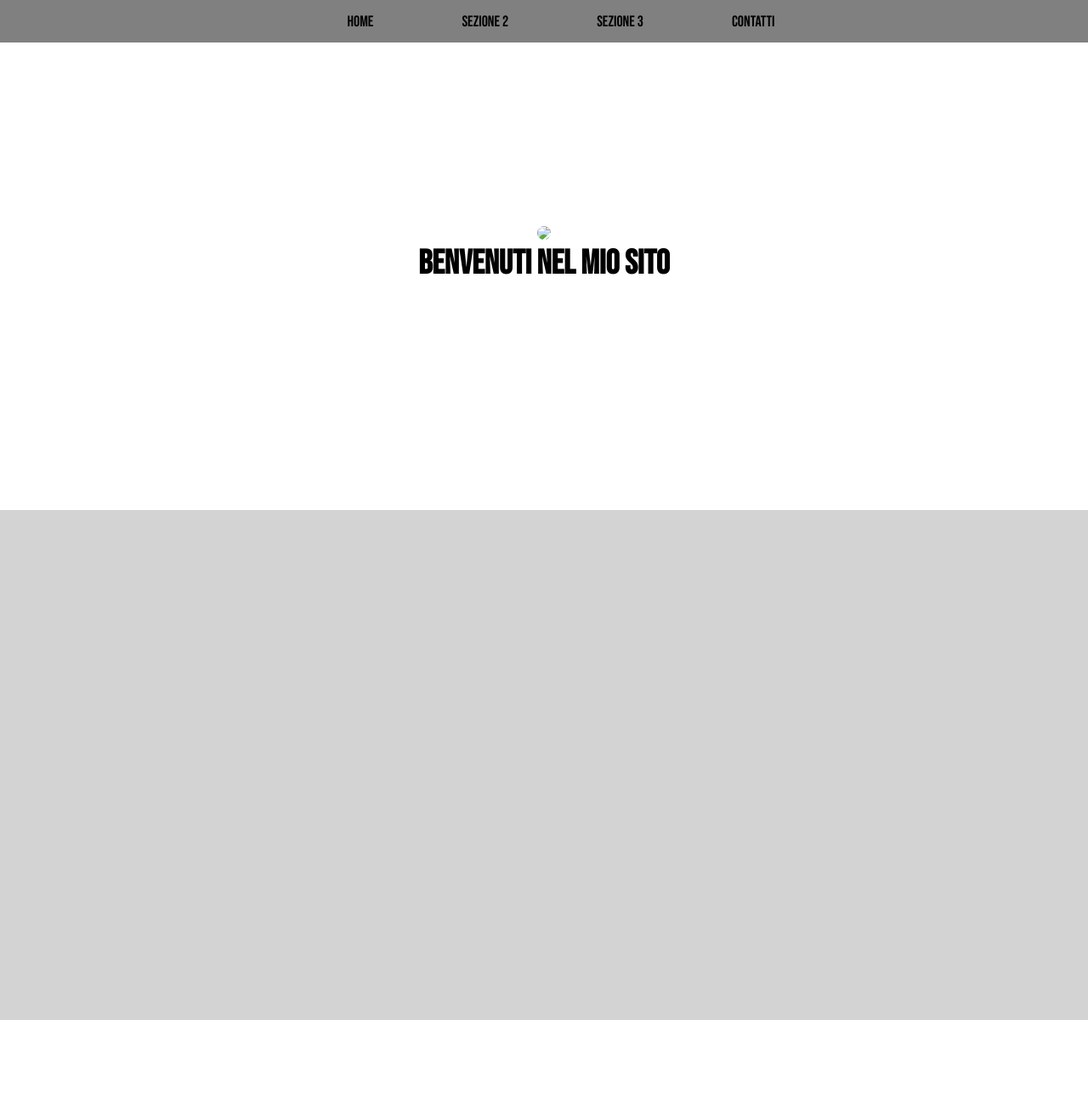
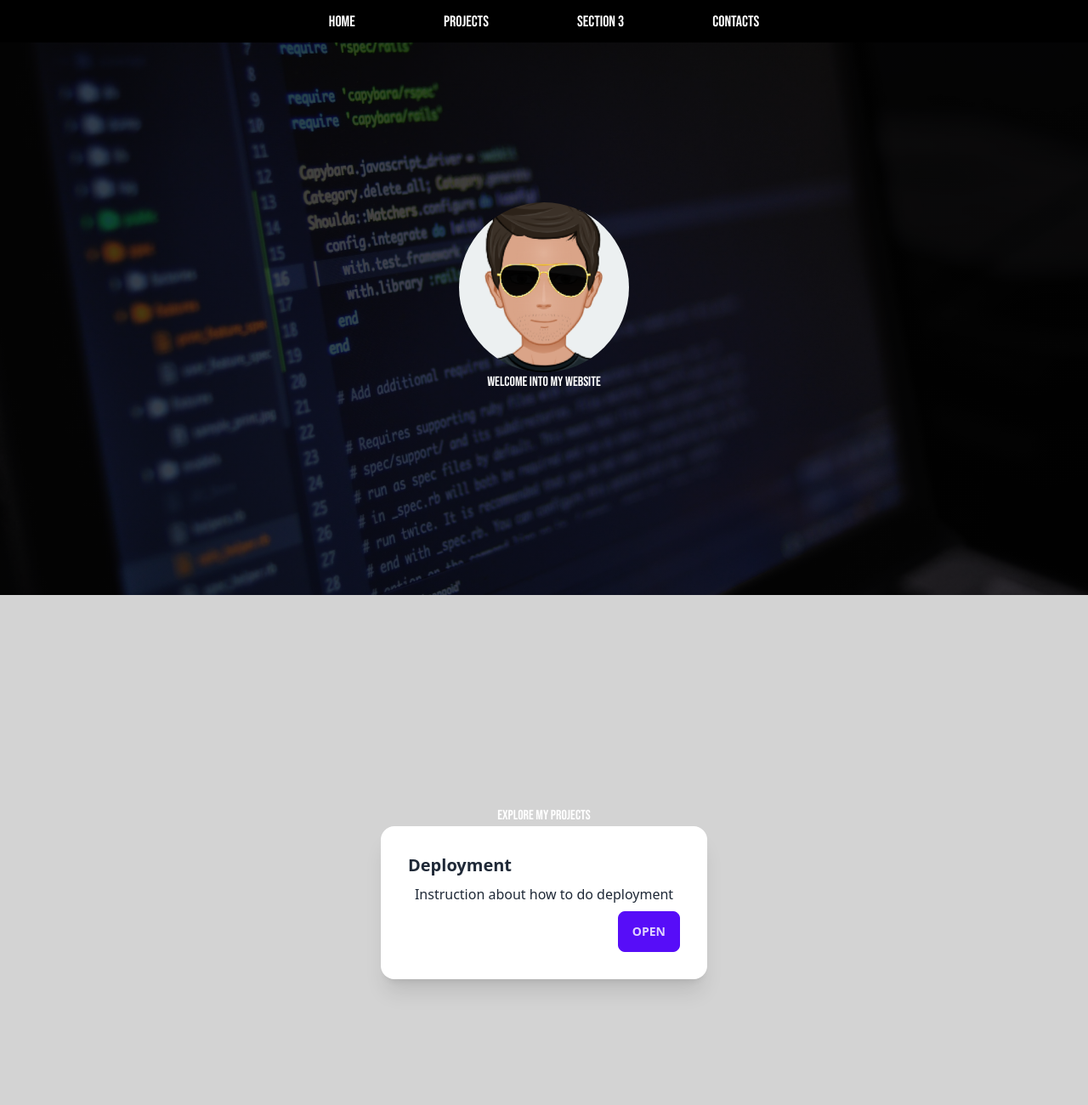
Before and after one commit to AlbertiAlessandro/SitoWinnie, a plain HTML site: page index.html in a window 1280 px wide. Shown: the top 1300 px of the page at 85% size. Drawn offline with nearby package versions, Linux system fonts and the light colour scheme.

Commit message:
Aggiunta immagini e miglioramenti grafici

```diff
--- a/index.html
+++ b/index.html
@@ -31,11 +31,15 @@
 
         })
     </script>
+    <link href="https://cdn.jsdelivr.net/npm/daisyui@3.9.1/dist/full.css" rel="stylesheet" type="text/css" />
+    <script src="https://cdn.tailwindcss.com"></script>
 
 </head>
 <link rel="preconnect" href="https://fonts.googleapis.com">
 <link rel="preconnect" href="https://fonts.gstatic.com" crossorigin>
 <link href="https://fonts.googleapis.com/css2?family=Bebas+Neue&display=swap" rel="stylesheet">
+
+
 
 <body>
     <!--menu-->
@@ -43,24 +47,40 @@
         <div id="menu_indoor">
         <ul>
             <li class="menu1">Home</li>
-            <li class="menu2">Sezione 2</li>
-            <li class="menu3">Sezione 3</li>
-            <li class="menu4">Contatti</li>
+            <li class="menu2">Projects</li>
+            <li class="menu3">Section 3</li>
+            <li class="menu4">Contacts</li>
         </ul>
         </div>
     </div>
 
 
 
-    <!--sezioni-->
+    <!--sections-->
     <div id="section1" class="sections flex">
         <div class="indoor">
-        <img id="profilo" src="images/albe.png">
-        <h1>Benvenuti nel mio sito</h1>
+            <div id="image" class="flex">
+                <img id="profilo" src="images/albe.png">
+            </div>
+        <h1>Welcome into my website</h1>
         </div>
     </div>
 
+
     <div id="section2" class="sections flex">
+        <div class="indoor">
+            <h1>Explore my projects</h1>
+            <div class="card w-96 bg-base-100 shadow-xl">
+                <div class="card-body">
+                    <h2 class="card-title">Deployment</h2>
+                    <p>Instruction about how to do deployment</p>
+                    <div class="card-actions justify-end">
+                        <button class="btn btn-primary">Open</button>
+                    </div>
+                </div>
+            </div>
+
+        </div>
 
     </div>
 
--- a/style.css
+++ b/style.css
@@ -1,6 +1,6 @@
 .sections{
     width: 100%;
-    height: 600px;
+    height: 700px;
     text-align: center;
 }
 
@@ -12,8 +12,9 @@
 
 h1{
     font-family: 'Bebas Neue', cursive;
-    font-size: 40px;
     margin: 0;
+    color: white;
+
 }
 
 body{
@@ -22,9 +23,9 @@ body{
 }
 
 #section1{
-    /*
-    background: url("images/sfondoSezione1.jpg") no-repeat center center;
-    */
+    background-image: linear-gradient(rgba(0,0,0,0.7), rgba(0,0,0,0.7)), url("images/backgroung1.jpg");
+    background-position: center;
+    background-size: cover;
 }
 
 
@@ -52,7 +53,7 @@ body{
 #menu{
     width: 100%;
     height: 50px;
-    background: rgb(128, 128, 128);
+    background: black;
     position: fixed;
 }
 
@@ -65,9 +66,14 @@ body{
     margin: 0 50px;
     font-family: 'Bebas Neue', cursive;
     font-size: 18px;
+    color: white;
 }
 
 #menu li:hover{
     cursor: pointer;
     text-decoration: underline;
 }
+
+.card{
+
+}
```
Also changed, not shown: images/albe.png (added), images/backgroung1.jpg (added).
